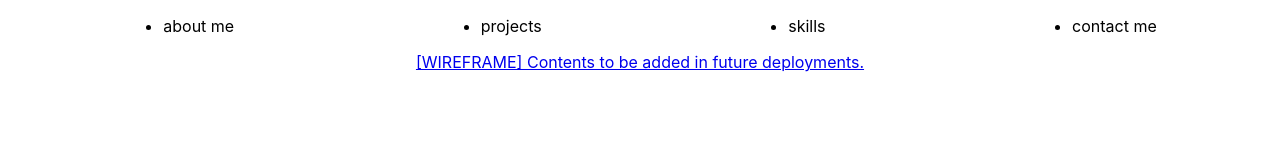
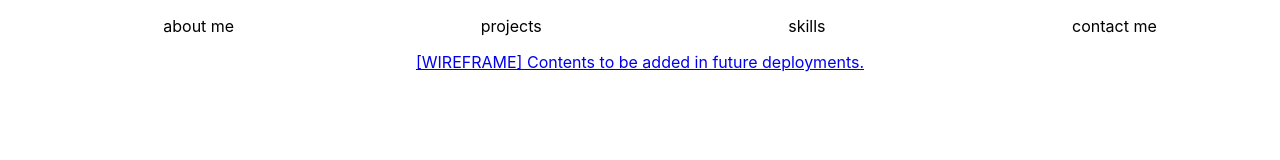
Before and after one commit to thapasya-m/portfolio, a React (Create React App) app: page / in a window 1280 px wide. Shown: the top 160 px of the page. Built offline with nearby package versions, Linux system fonts and the light colour scheme.

Commit message:
check ssh-key

```diff
--- a/src/App.js
+++ b/src/App.js
@@ -6,7 +6,7 @@
     <div className="App">
       <header className="">
         {/* [TODO]--------------use router dom------browser router-------------- */}
-        <ul style={{display: "flex", justifyContent:"space-around"}}>
+        <ul style={{display: "flex", justifyContent:"space-around", listStyle:"none"}}>
           <li>about me</li>
           <li>projects</li>
           <li>skills</li>
```
